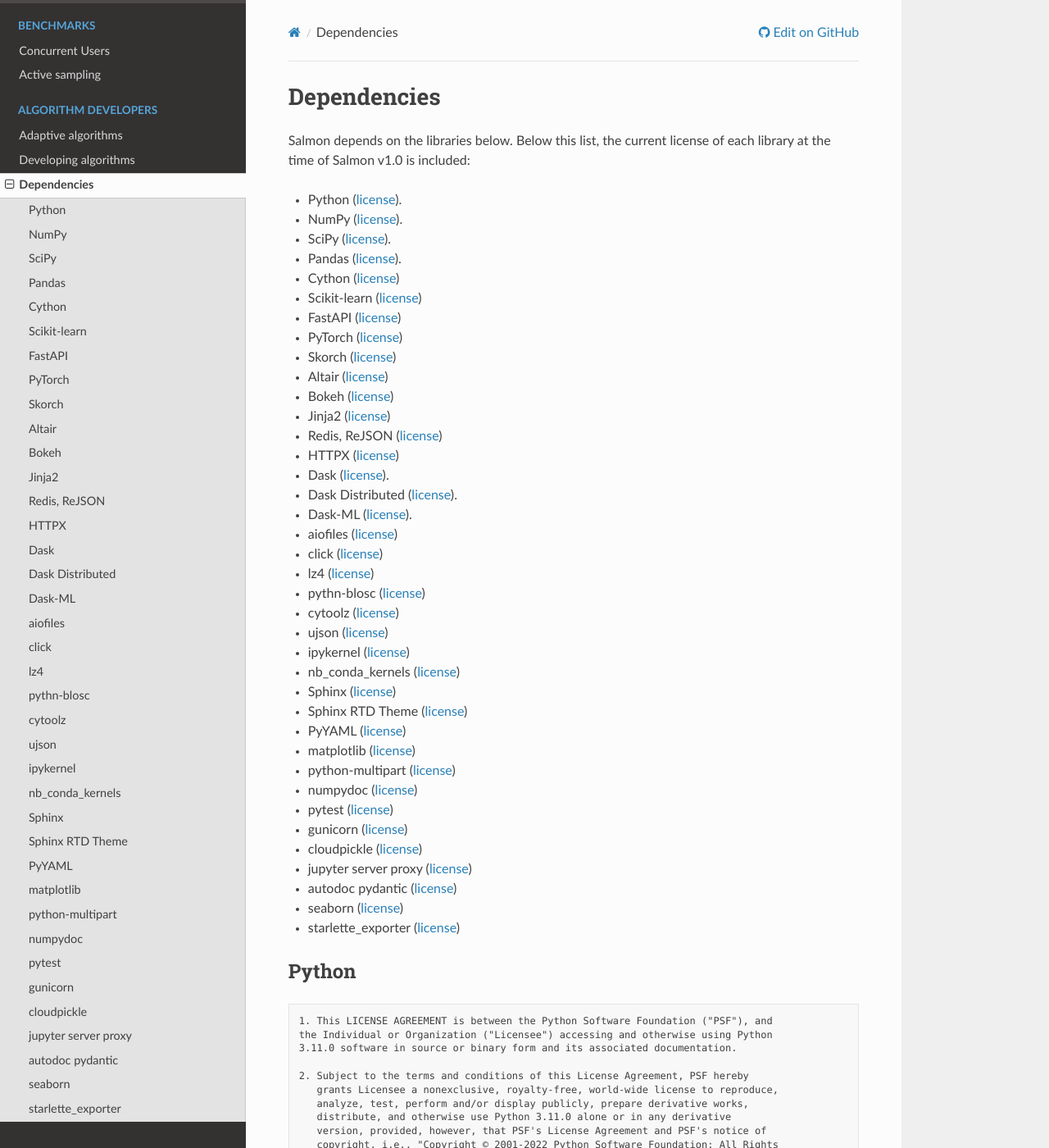
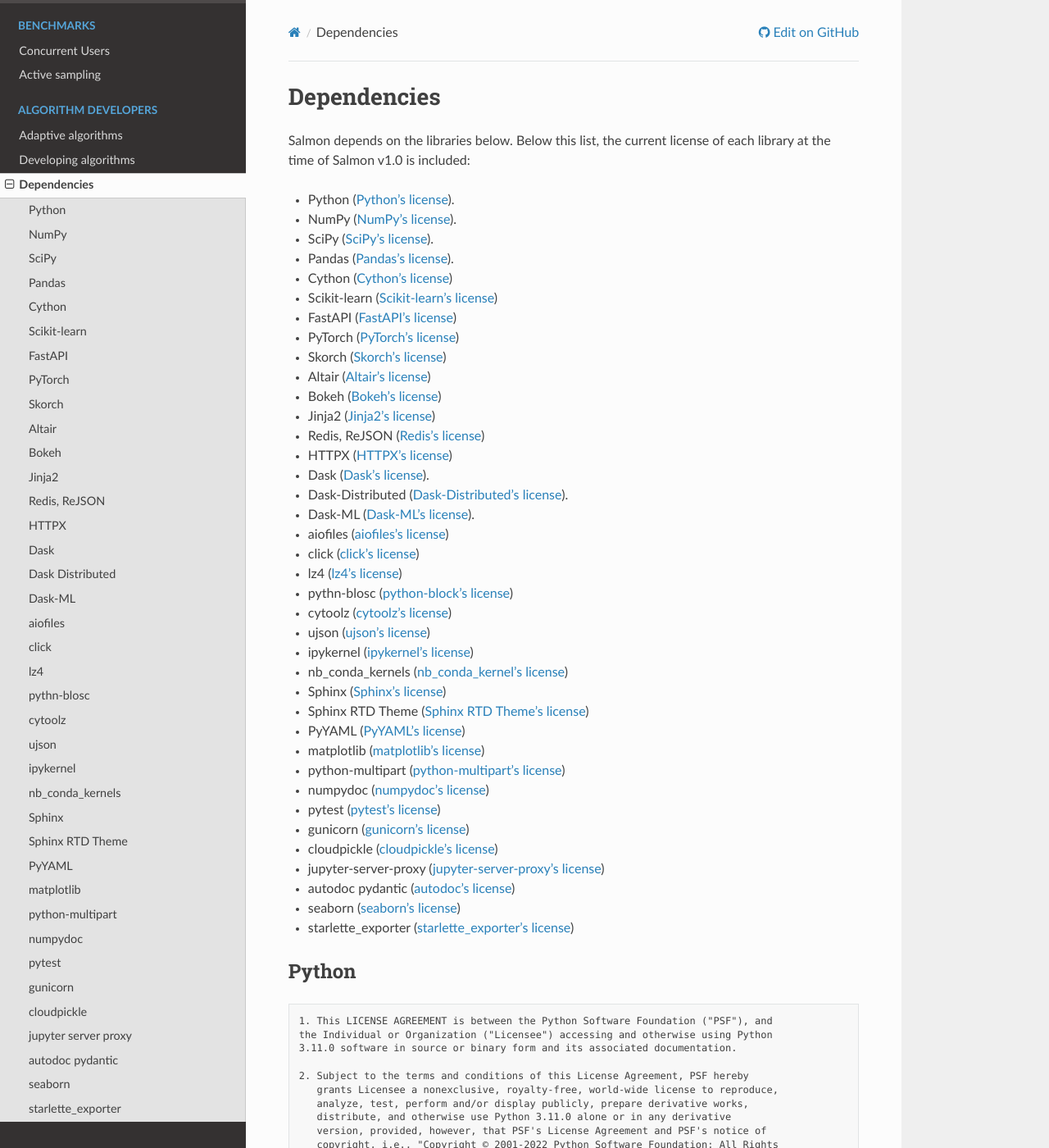
Before and after one commit to stsievert/salmon, a Sphinx documentation site: the page built from docs/source/deps.rst, in a window 1280 px wide and 1400 px high. Shown: the whole window at 82% size. Built offline with Sphinx 7.4.7 and the Read the Docs theme 2.0.0, drawn with Linux system fonts in a browser that asks for light colours.

Commit message:
format deps

```diff
--- a/docs/source/deps.rst
+++ b/docs/source/deps.rst
@@ -6,50 +6,50 @@
 Salmon depends on the libraries below. Below this list, the current license of
 each library at the time of Salmon v1.0 is included:
 
-* Python (`license <https://docs.python.org/3/license.html>`_).
-* NumPy (`license <https://numpy.org/doc/stable/license.html>`_).
-* SciPy (`license <https://projects.scipy.org/scipylib/license.html>`_).
-* Pandas (`license <https://github.com/pandas-dev/pandas/blob/main/LICENSE>`_).
-* Cython (`license <https://github.com/cython/cython/blob/master/LICENSE.txt>`_)
-* Scikit-learn (`license <https://github.com/scikit-learn/scikit-learn/blob/main/COPYING>`_)
-* FastAPI (`license <https://github.com/tiangolo/fastapi/blob/master/LICENSE>`_)
-* PyTorch (`license <https://github.com/pytorch/pytorch/blob/master/LICENSE>`_)
-* Skorch (`license <https://github.com/skorch-dev/skorch/blob/master/LICENSE>`_)
-* Altair (`license <https://github.com/altair-viz/altair/blob/master/LICENSE>`_)
-* Bokeh (`license <https://github.com/bokeh/bokeh/blob/branch-3.0/LICENSE.txt>`_)
-* Jinja2 (`license <https://jinja.palletsprojects.com/en/3.1.x/license/>`_)
-* Redis, ReJSON (`license <https://redis.io/docs/about/license/>`_)
-* HTTPX (`license <https://github.com/encode/httpx/blob/master/LICENSE.md>`_)
-* Dask (`license <https://github.com/dask/dask/blob/main/LICENSE.txt>`_).
-* Dask Distributed (`license <https://github.com/dask/distributed/blob/main/LICENSE.txt>`_).
-* Dask-ML (`license <https://github.com/dask/dask-ml/blob/main/LICENSE.txt>`_).
-* aiofiles (`license <https://github.com/Tinche/aiofiles/blob/main/LICENSE>`_)
-* click (`license <https://github.com/pallets/click/blob/main/LICENSE.rst>`_)
-* lz4 (`license <https://github.com/lz4/lz4/blob/dev/lib/LICENSE>`_)
-* pythn-blosc (`license <https://github.com/Blosc/python-blosc/blob/main/LICENSE.txt>`_)
-* cytoolz (`license <https://github.com/pytoolz/cytoolz/blob/master/LICENSE.txt>`_)
-* ujson (`license <https://github.com/ultrajson/ultrajson/blob/main/LICENSE.txt>`_)
-* ipykernel (`license <https://pypi.org/project/ipykernel/>`_)
-* nb_conda_kernels (`license <https://github.com/Anaconda-Platform/nb_conda_kernels/blob/master/LICENSE>`_)
-* Sphinx (`license <https://github.com/sphinx-doc/sphinx/blob/master/LICENSE>`_)
-* Sphinx RTD Theme (`license <https://github.com/readthedocs/sphinx_rtd_theme/blob/master/LICENSE>`_)
-* PyYAML (`license <https://github.com/yaml/pyyaml/blob/master/LICENSE>`_)
-* matplotlib (`license <https://github.com/matplotlib/matplotlib/blob/main/LICENSE/LICENSE>`_)
-* python-multipart (`license <https://github.com/andrew-d/python-multipart/blob/master/LICENSE.txt>`_)
-* numpydoc (`license <https://github.com/numpy/numpydoc/blob/main/LICENSE.txt>`_)
-* pytest (`license <https://github.com/pytest-dev/pytest/blob/main/LICENSE>`_)
-* gunicorn (`license <https://github.com/benoitc/gunicorn/blob/master/LICENSE>`_)
-* cloudpickle (`license <https://github.com/cloudpipe/cloudpickle/blob/master/LICENSE>`_)
-* jupyter server proxy (`license <https://github.com/jupyterhub/jupyter-server-proxy/blob/main/LICENSE>`_)
-* autodoc pydantic (`license <https://github.com/mansenfranzen/autodoc_pydantic/blob/main/LICENSE>`_)
-* seaborn (`license <https://github.com/mwaskom/seaborn/blob/master/LICENSE.md>`_)
-* starlette_exporter (`license <https://github.com/stephenhillier/starlette_exporter/blob/master/LICENSE>`_)
+* Python (`Python's license <https://docs.python.org/3/license.html>`_).
+* NumPy (`NumPy's license <https://numpy.org/doc/stable/license.html>`_).
+* SciPy (`SciPy's license <https://projects.scipy.org/scipylib/license.html>`_).
+* Pandas (`Pandas's license <https://github.com/pandas-dev/pandas/blob/main/LICENSE>`_).
+* Cython (`Cython's license <https://github.com/cython/cython/blob/master/LICENSE.txt>`_)
+* Scikit-learn (`Scikit-learn's license <https://github.com/scikit-learn/scikit-learn/blob/main/COPYING>`_)
+* FastAPI (`FastAPI's license <https://github.com/tiangolo/fastapi/blob/master/LICENSE>`_)
+* PyTorch (`PyTorch's license <https://github.com/pytorch/pytorch/blob/master/LICENSE>`_)
+* Skorch (`Skorch's license <https://github.com/skorch-dev/skorch/blob/master/LICENSE>`_)
+* Altair (`Altair's license <https://github.com/altair-viz/altair/blob/master/LICENSE>`_)
+* Bokeh (`Bokeh's license <https://github.com/bokeh/bokeh/blob/branch-3.0/LICENSE.txt>`_)
+* Jinja2 (`Jinja2's license <https://jinja.palletsprojects.com/en/3.1.x/license/>`_)
+* Redis, ReJSON (`Redis's license <https://redis.io/docs/about/license/>`_)
+* HTTPX (`HTTPX's license <https://github.com/encode/httpx/blob/master/LICENSE.md>`_)
+* Dask (`Dask's license <https://github.com/dask/dask/blob/main/LICENSE.txt>`_).
+* Dask-Distributed (`Dask-Distributed's license <https://github.com/dask/distributed/blob/main/LICENSE.txt>`_).
+* Dask-ML (`Dask-ML's license <https://github.com/dask/dask-ml/blob/main/LICENSE.txt>`_).
+* aiofiles (`aiofiles's license <https://github.com/Tinche/aiofiles/blob/main/LICENSE>`_)
+* click (`click's license <https://github.com/pallets/click/blob/main/LICENSE.rst>`_)
+* lz4 (`lz4's license <https://github.com/lz4/lz4/blob/dev/lib/LICENSE>`_)
+* pythn-blosc (`python-block's license <https://github.com/Blosc/python-blosc/blob/main/LICENSE.txt>`_)
+* cytoolz (`cytoolz's license <https://github.com/pytoolz/cytoolz/blob/master/LICENSE.txt>`_)
+* ujson (`ujson's license <https://github.com/ultrajson/ultrajson/blob/main/LICENSE.txt>`_)
+* ipykernel (`ipykernel's license <https://pypi.org/project/ipykernel/>`_)
+* nb_conda_kernels (`nb_conda_kernel's license <https://github.com/Anaconda-Platform/nb_conda_kernels/blob/master/LICENSE>`_)
+* Sphinx (`Sphinx's license <https://github.com/sphinx-doc/sphinx/blob/master/LICENSE>`_)
+* Sphinx RTD Theme (`Sphinx RTD Theme's license <https://github.com/readthedocs/sphinx_rtd_theme/blob/master/LICENSE>`_)
+* PyYAML (`PyYAML's license <https://github.com/yaml/pyyaml/blob/master/LICENSE>`_)
+* matplotlib (`matplotlib's license <https://github.com/matplotlib/matplotlib/blob/main/LICENSE/LICENSE>`_)
+* python-multipart (`python-multipart's license <https://github.com/andrew-d/python-multipart/blob/master/LICENSE.txt>`_)
+* numpydoc (`numpydoc's license <https://github.com/numpy/numpydoc/blob/main/LICENSE.txt>`_)
+* pytest (`pytest's license <https://github.com/pytest-dev/pytest/blob/main/LICENSE>`_)
+* gunicorn (`gunicorn's license <https://github.com/benoitc/gunicorn/blob/master/LICENSE>`_)
+* cloudpickle (`cloudpickle's license <https://github.com/cloudpipe/cloudpickle/blob/master/LICENSE>`_)
+* jupyter-server-proxy (`jupyter-server-proxy's license <https://github.com/jupyterhub/jupyter-server-proxy/blob/main/LICENSE>`_)
+* autodoc pydantic (`autodoc's license <https://github.com/mansenfranzen/autodoc_pydantic/blob/main/LICENSE>`_)
+* seaborn (`seaborn's license <https://github.com/mwaskom/seaborn/blob/master/LICENSE.md>`_)
+* starlette_exporter (`starlette_exporter's license <https://github.com/stephenhillier/starlette_exporter/blob/master/LICENSE>`_)
 
 
 Python
 ------
 
-.. code-block:: txt
+.. code-block:: none
 
    1. This LICENSE AGREEMENT is between the Python Software Foundation ("PSF"), and
    the Individual or Organization ("Licensee") accessing and otherwise using Python
@@ -96,7 +96,7 @@
 NumPy
 -----
 
-.. code-block:: txt
+.. code-block:: none
 
    Copyright (c) 2005-2022, NumPy Developers.
    All rights reserved.
@@ -133,7 +133,7 @@
 SciPy
 -----
 
-.. code-block:: txt
+.. code-block:: none
 
    Copyright © 2001, 2002 Enthought, Inc.
    All rights reserved.
@@ -171,7 +171,7 @@
 Pandas
 ------
 
-.. code-block:: txt
+.. code-block:: none
 
    BSD 3-Clause License
 
@@ -209,7 +209,7 @@
 Cython
 ------
 
-.. code-block:: txt
+.. code-block:: none
 
                                     Apache License
                            Version 2.0, January 2004
@@ -392,7 +392,7 @@
 Scikit-learn
 ------------
 
-.. code-block:: txt
+.. code-block:: none
 
    BSD 3-Clause License
 
@@ -427,7 +427,7 @@
 FastAPI
 -------
 
-.. code-block:: txt
+.. code-block:: none
 
    The MIT License (MIT)
 
@@ -454,7 +454,7 @@
 PyTorch
 -------
 
-.. code-block:: txt
+.. code-block:: none
 
    From PyTorch:
 
@@ -537,7 +537,7 @@
 Skorch
 ------
 
-.. code-block:: txt
+.. code-block:: none
 
    BSD 3-Clause License
 
@@ -572,7 +572,7 @@
 Altair
 ------
 
-.. code-block:: txt
+.. code-block:: none
 
    Copyright (c) 2015-2022, Altair Developers
    All rights reserved.
@@ -605,7 +605,7 @@
 Bokeh
 -----
 
-.. code-block:: txt
+.. code-block:: none
 
    Copyright (c) 2012 - 2022, Anaconda, Inc., and Bokeh Contributors
    All rights reserved.
@@ -639,7 +639,7 @@
 Jinja2
 ------
 
-.. code-block:: txt
+.. code-block:: none
 
    Copyright 2007 Pallets
 
@@ -672,7 +672,7 @@
 Redis, ReJSON
 -------------
 
-.. code-block:: txt
+.. code-block:: none
 
    Every file in the Redis distribution, with the exceptions of third party files
    specified in the list below, contain the following license:
@@ -705,7 +705,7 @@
 HTTPX
 -----
 
-.. code-block:: txt
+.. code-block:: none
 
    Copyright © 2019, [Encode OSS Ltd](https://www.encode.io/).
    All rights reserved.
@@ -739,7 +739,7 @@
 Dask
 ----
 
-.. code-block:: txt
+.. code-block:: none
 
    BSD 3-Clause License
 
@@ -775,7 +775,7 @@
 Dask Distributed
 ----------------
 
-.. code-block:: txt
+.. code-block:: none
 
    BSD 3-Clause License
 
@@ -811,7 +811,7 @@
 Dask-ML
 -------
 
-.. code-block:: txt
+.. code-block:: none
 
    Copyright (c) 2017, Anaconda, Inc. and contributors
    All rights reserved.
@@ -845,7 +845,7 @@
 aiofiles
 --------
 
-.. code-block:: txt
+.. code-block:: none
 
    Apache License
                            Version 2.0, January 2004
@@ -1053,7 +1053,7 @@
 click
 -----
 
-.. code-block:: txt
+.. code-block:: none
 
    Copyright 2014 Pallets
 
@@ -1088,7 +1088,7 @@
 lz4
 ---
 
-.. code-block:: txt
+.. code-block:: none
 
   LZ4 Library
   Copyright (c) 2011-2020, Yann Collet
@@ -1118,7 +1118,7 @@
 pythn-blosc
 -----------
 
-.. code-block:: txt
+.. code-block:: none
 
    BSD License
 
@@ -1156,7 +1156,7 @@
 cytoolz
 -------
 
-.. code-block:: txt
+.. code-block:: none
 
    Copyright (c) 2014-2021 Erik Welch
 
@@ -1190,7 +1190,7 @@
 ujson
 -----
 
-.. code-block:: txt
+.. code-block:: none
 
    Developed by ESN, an Electronic Arts Inc. studio.
    Copyright (c) 2014, Electronic Arts Inc.
@@ -1231,7 +1231,7 @@
 ipykernel
 ---------
 
-.. code-block:: txt
+.. code-block:: none
 
    This project is licensed under the terms of the Modified BSD License
    (also known as New or Revised or 3-Clause BSD), as follows:
@@ -1268,7 +1268,7 @@
 nb_conda_kernels
 ----------------
 
-.. code-block:: txt
+.. code-block:: none
 
    Copyright (c) 2016, Continuum Analytics, Inc. and contributors
    All rights reserved.
@@ -1302,7 +1302,7 @@
 Sphinx
 ------
 
-.. code-block:: txt
+.. code-block:: none
 
    Unless otherwise indicated, all code in the Sphinx project is licenced under
    the two clause BSD licence below.
@@ -1338,7 +1338,7 @@
 Sphinx RTD Theme
 ----------------
 
-.. code-block:: txt
+.. code-block:: none
 
    The MIT License (MIT)
 
@@ -1364,7 +1364,7 @@
 PyYAML
 ------
 
-.. code-block:: txt
+.. code-block:: none
 
    Copyright (c) 2017-2021 Ingy döt Net
    Copyright (c) 2006-2016 Kirill Simonov
@@ -1390,7 +1390,7 @@
 matplotlib
 ----------
 
-.. code-block:: txt
+.. code-block:: none
 
 
    1. This LICENSE AGREEMENT is between the Matplotlib Development Team
@@ -1444,7 +1444,7 @@
 python-multipart
 ----------------
 
-.. code-block:: txt
+.. code-block:: none
 
    Copyright 2012, Andrew Dunham
 
@@ -1463,7 +1463,7 @@
 numpydoc
 --------
 
-.. code-block:: txt
+.. code-block:: none
 
    Copyright (C) 2008-2022 Stefan van der Walt <stefan@mentat.za.net>, Pauli Virtanen <pav@iki.fi>
 
@@ -1493,7 +1493,7 @@
 pytest
 ------
 
-.. code-block:: txt
+.. code-block:: none
 
    The MIT License (MIT)
 
@@ -1520,7 +1520,7 @@
 gunicorn
 --------
 
-.. code-block:: txt
+.. code-block:: none
 
    2009-2018 (c) Benoît Chesneau <benoitc@e-engura.org>
    2009-2015 (c) Paul J. Davis <paul.joseph.davis@gmail.com>
@@ -1549,7 +1549,7 @@
 cloudpickle
 -----------
 
-.. code-block:: txt
+.. code-block:: none
 
    This module was extracted from the `cloud` package, developed by
    PiCloud, Inc.
@@ -1587,7 +1587,7 @@
 jupyter server proxy
 --------------------
 
-.. code-block:: txt
+.. code-block:: none
 
    BSD 3-Clause License
 
@@ -1622,7 +1622,7 @@
 autodoc pydantic
 ----------------
 
-.. code-block:: txt
+.. code-block:: none
 
    MIT License
 
@@ -1649,7 +1649,7 @@
 seaborn
 -------
 
-.. code-block:: txt
+.. code-block:: none
 
    Copyright (c) 2012-2021, Michael L. Waskom
    All rights reserved.
@@ -1683,7 +1683,7 @@
 starlette_exporter
 ------------------
 
-.. code-block:: txt
+.. code-block:: none
 
                                  Apache License
                            Version 2.0, January 2004
```
